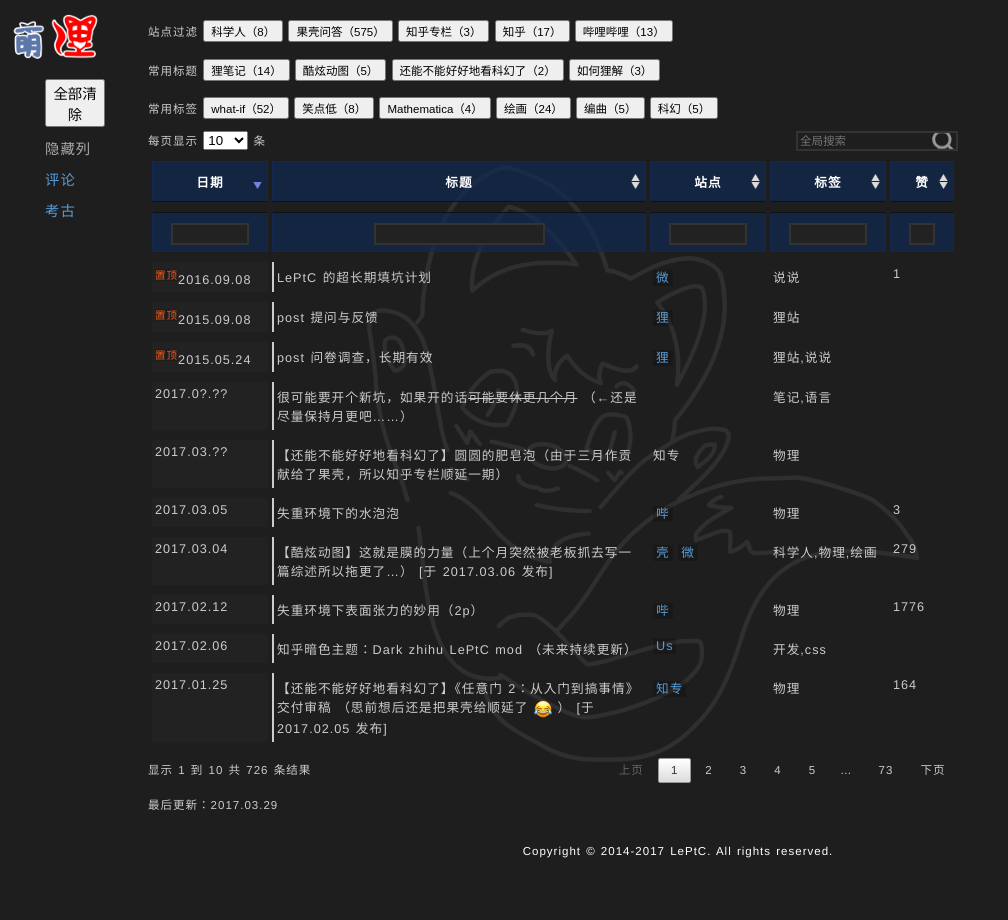
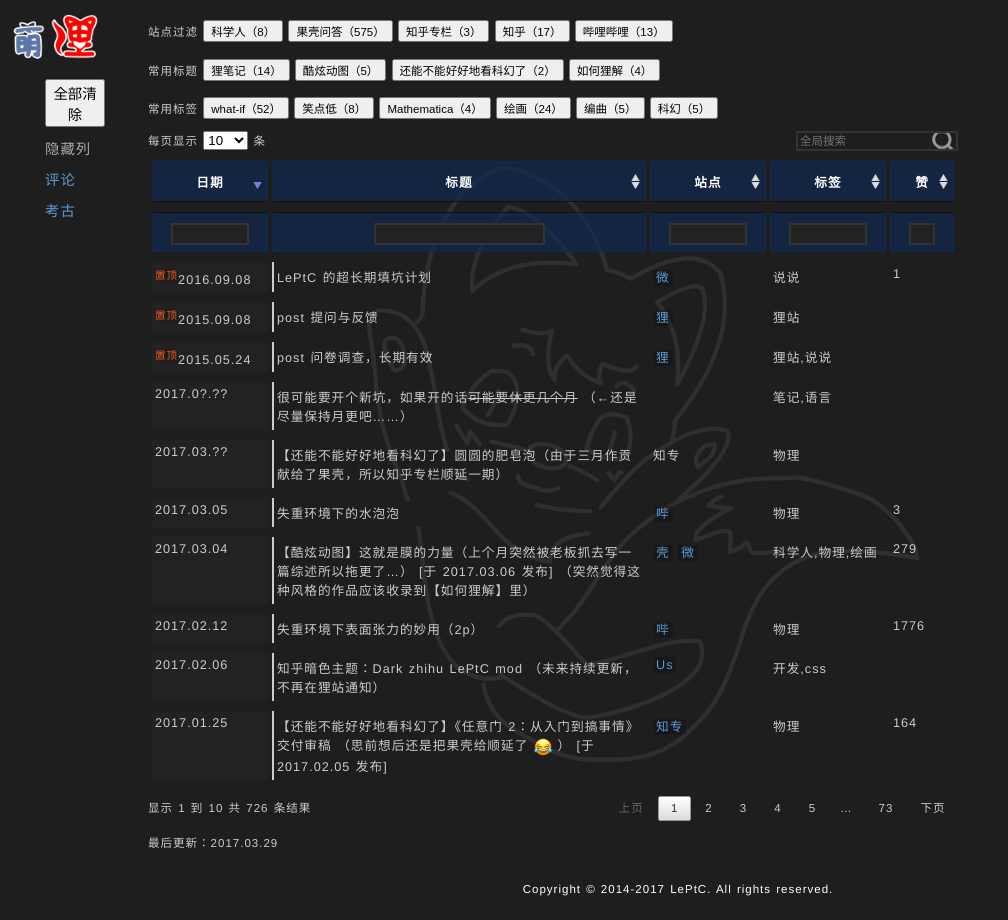
Before and after one commit to LePtC/LePtC.github.io, a Jekyll site: the page built from index.html, in a window 1280 px wide. Shown: the whole page, without its empty margins (0-1008 px from the left). Built offline with Jekyll 4.4.1, drawn with Linux system fonts in a browser that asks for light colours; Markdown is read by kramdown in place of the engine named in the settings; comment, search, counter and statistics services are not loaded.

Commit message:
Update index

```diff
--- a/index.html
+++ b/index.html
@@ -158,7 +158,7 @@
 <button type="button" onclick="inject('标题','【狸笔记】')">狸笔记（14）</button>
 <button type="button" onclick="inject('标题','酷炫动图')">酷炫动图（5）</button>
 <button type="button" onclick="inject('标题','【还能不能好好地看科幻了】')">还能不能好好地看科幻了（2）</button>
-<button type="button" onclick="inject('标题','【如何狸解】')">如何狸解（3）</button>
+<button type="button" onclick="inject('标题','【如何狸解】')">如何狸解（4）</button>
 </p>
 
 <p>常用标签
@@ -216,7 +216,7 @@
 <td>物理</td><td>3</td></tr>
 
 <tr><td>2017.03.04</td>
-  <td>【酷炫动图】这就是膜的力量（上个月突然被老板抓去写一篇综述所以拖更了…） [于 2017.03.06 发布]</td>
+  <td>【酷炫动图】这就是膜的力量（上个月突然被老板抓去写一篇综述所以拖更了…） [于 2017.03.06 发布] （突然觉得这种风格的作品应该收录到【如何狸解】里）</td>
 <td><a href="http://www.guokr.com/article/442044/">壳</a>
     <a href="http://weibo.com/ttarticle/p/show?id=2309404082667938281154">微</a></td>
 <td>科学人,物理,绘画</td><td><!-- 3+276 -->279</td></tr>
@@ -227,7 +227,7 @@
 <td>物理</td><td>1776</td></tr>
 
 <tr><td>2017.02.06</td>
-  <td>知乎暗色主题：Dark zhihu LePtC mod （未来持续更新）</td>
+  <td>知乎暗色主题：Dark zhihu LePtC mod （未来持续更新，不再在狸站通知）</td>
 <td><a href="https://userstyles.org/styles/138553/dark-zhihu-leptc-mod">Us</a></td>
 <td>开发,css</td><td></td></tr>
 
@@ -242,7 +242,7 @@
 <td>说说</td><td></td></tr>
 
 <tr><td>2016.12.23</td>
-  <td>闷声投稿短篇科幻《图灵测试员》 [后来又有了新想法，撤稿]</td>
+  <td>闷声投稿短篇科幻《图灵测试员》 [后来又有新想法了，撤稿]</td>
 <td></td>
 <td>科幻</td><td></td></tr>
 
```
